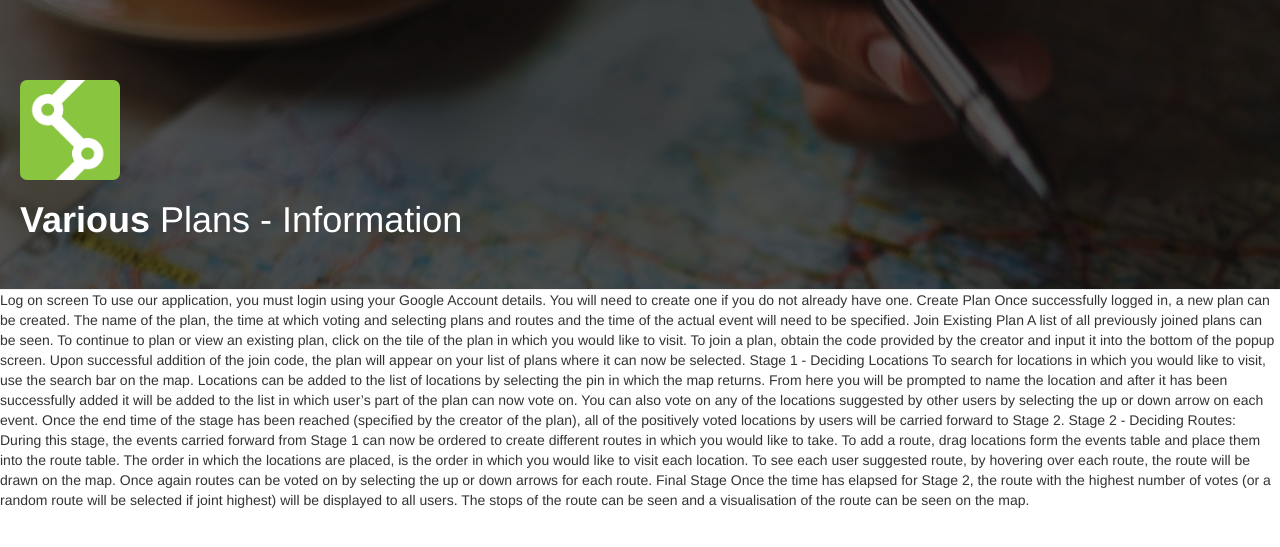
After one commit to vedantchokshi/various-plans, a Flask app: template templates/help.html in a window 1280 px wide. The commit adds this page. Shown: the top 547 px of the page. Run offline with Flask 2, Linux system fonts and the light colour scheme; the template is opened without the code that fills it, so the values that code supplies are empty; some libraries are stand-ins or nearby versions.

Commit message:
Added popupmodal code and bad help page

```diff
--- a/main.py
+++ b/main.py
@@ -31,6 +31,10 @@ if app.debug:
 def index():
     return render_template('index.html')
 
+# [helppage]
+@app.route('/help', methods=['GET'])
+def disp_help():
+    return render_template('help.html')
 
 # [plan view]
 @app.route('/<planid>', methods=['GET'])
--- /dev/null
+++ b/static/assets/css/help.css
@@ -0,0 +1,17 @@
+.page-header {
+  background-image:url(../../assets/img/background.jpg);
+  background-position:-300px -235px;
+  background-blend-mode:multiply;
+  background-color:rgba(51,51,51,0.81);
+  margin:0;
+  padding:80px 20px 40px;
+}
+
+.h1, h1 {
+  color:white;
+}
+
+#navbar-logo {
+  width: 100px;
+  border-radius: 7px;
+}
--- /dev/null
+++ b/templates/help.html
@@ -0,0 +1,40 @@
+<!DOCTYPE html>
+<html>
+
+<head>
+    <meta charset="utf-8">
+    <meta name="viewport" content="width=device-width, initial-scale=1.0">
+    <title>Help Page - Various Plans</title>
+    <link rel="stylesheet" href="https://cdnjs.cloudflare.com/ajax/libs/twitter-bootstrap/3.3.7/css/bootstrap.min.css">
+    <link rel="stylesheet" href="https://cdnjs.cloudflare.com/ajax/libs/twitter-bootstrap/3.3.7/css/bootstrap-theme.min.css">
+    <link rel="stylesheet" href="https://fonts.googleapis.com/css?family=Source+Sans+Pro:300,400,700">
+    <link rel="stylesheet" href="static/assets/css/help.css">
+</head>
+
+<body>
+    <div class="page-header">
+        <img src="static/assets/img/vp-logo.png" id="navbar-logo">
+        <h1><strong>Various</strong> Plans - Information</h1>
+    </div>
+    <p>Log on screen
+To use our application, you must login using your Google Account details. You will need to create one if you do not already have one.
+
+Create Plan
+Once successfully logged in, a new plan can be created. The name of the plan, the time at which voting and selecting plans and routes and the time of the actual event will need to be specified.
+
+Join Existing Plan
+A list of all previously joined plans can be seen. To continue to plan or view an existing plan, click on the tile of the plan in which you would like to visit. To join a plan, obtain the code provided by the creator and input it into the bottom of the popup screen. Upon successful addition of the join code, the plan will appear on your list of plans where it can now be selected.
+
+Stage 1 - Deciding Locations
+To search for locations in which you would like to visit, use the search bar on the map. Locations can be added to the list of locations by selecting the pin in which the map returns. From here you will be prompted to name the location and after it has been successfully added it will be added to the list in which user’s part of the plan can now vote on. You can also vote on any of the locations suggested by other users by selecting the up or down arrow on each event. Once the end time of the stage has been reached (specified by the creator of the plan), all of the positively voted locations by users will be carried forward to Stage 2.
+
+Stage 2 - Deciding Routes:
+During this stage, the events carried forward from Stage 1 can now be ordered to create different routes in which you would like to take. To add a route, drag locations form the events table and place them into the route table. The order in which the locations are placed, is the order in which you would like to visit each location. To see each user suggested route, by hovering over each route, the route will be drawn on the map. Once again routes can be voted on by selecting the up or down arrows for each route.
+
+Final Stage
+Once the time has elapsed for Stage 2, the route with the highest number of votes (or a random route will be selected if joint highest) will be displayed to all users. The stops of the route can be seen and a visualisation of the route can be seen on the map.</p>
+    <script src="https://cdnjs.cloudflare.com/ajax/libs/jquery/1.12.4/jquery.min.js"></script>
+    <script src="https://cdnjs.cloudflare.com/ajax/libs/twitter-bootstrap/3.3.7/js/bootstrap.min.js"></script>
+</body>
+
+</html>
--- a/templates/index.html
+++ b/templates/index.html
@@ -24,7 +24,7 @@
 
 <body>
   <h1 id="home-navbar" class="page-header">
-    <div class="btn-group" role="group"><a class="btn btn-link link-buttons" role="button"><strong>Help</strong><i class="glyphicon glyphicon-question-sign"></i></a>
+    <div class="btn-group" role="group"><a class="btn btn-link link-buttons" id="help-button" href="/help" role="button"><strong>Help</strong><i class="glyphicon glyphicon-question-sign"></i></a>
       <div class="dropdown btn-group" id="user-info-button" style="display:none" role="group"><button class="btn btn-link dropdown-toggle" data-toggle="dropdown" aria-expanded="false" type="button" id="name"><i class="glyphicon glyphicon-user"></i></button>
         <ul class="dropdown-menu dropdown-menu-right"
         role="menu">
--- a/templates/main.html
+++ b/templates/main.html
@@ -33,7 +33,7 @@
             <small id="heading-title"> <strong>Various</strong> Plans</small>
           </a>
           <div class="btn-group" role="group" id="nav-buttons">
-            <a class="btn btn-link link-buttons" role="button" id="help">
+            <a class="btn btn-link link-buttons" role="button" id="help" href="/help">
               <strong>Help</strong><i class="glyphicon glyphicon-question-sign"></i>
             </a>
             <a class="btn btn-link link-buttons" role="button" id="join-id-button">
```
Also changed, not shown: static/assets/css/styles.css (+8 -0 lines), static/assets/js/popupModal.js (added, +31 -0 lines).
